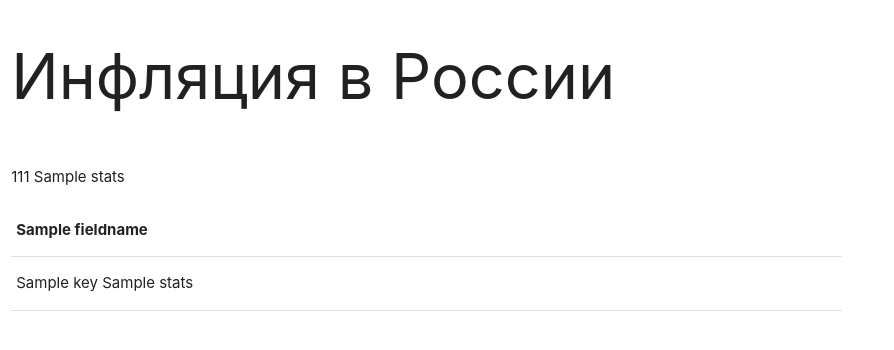
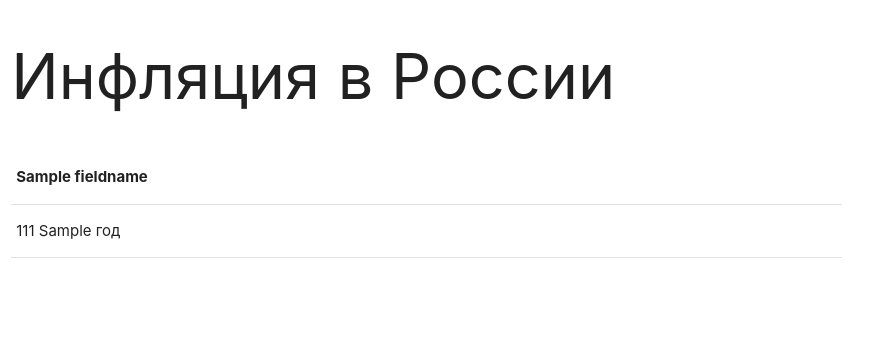
Before and after one commit to UlvacMoscow/Django_netology, a Django app: template dynamic-templates/task1/app/templates/inflation.html in a window 1280 px wide. Shown: the top 350 px of the page, without its empty margins (0-894 px from the left). Run offline with Django 3.2, Linux system fonts and the light colour scheme; the template is opened without the code that fills it: most values are stand-ins (such as "Sample title", 1, 10 or a date in 2020).

Commit message:
time commit

```diff
--- a/dynamic-templates/task1/app/templates/inflation.html
+++ b/dynamic-templates/task1/app/templates/inflation.html
@@ -29,9 +29,8 @@
                 </thead>
                 <tbody>
                     <tr>
-                        {% for key, stats in reader.items %}
-                                <p>111 {{ stats}}</p>
-                                <td>{{ key }} {{ stats }}</td>
+                        {% for r in reader %}
+                            <td>111 {{ r.Год }}</td>
                         {% endfor %}
                     </tr>
                 </tbody>
```
Also changed, not shown: dynamic-templates/task1/app/views.py (+6 -6 lines).
